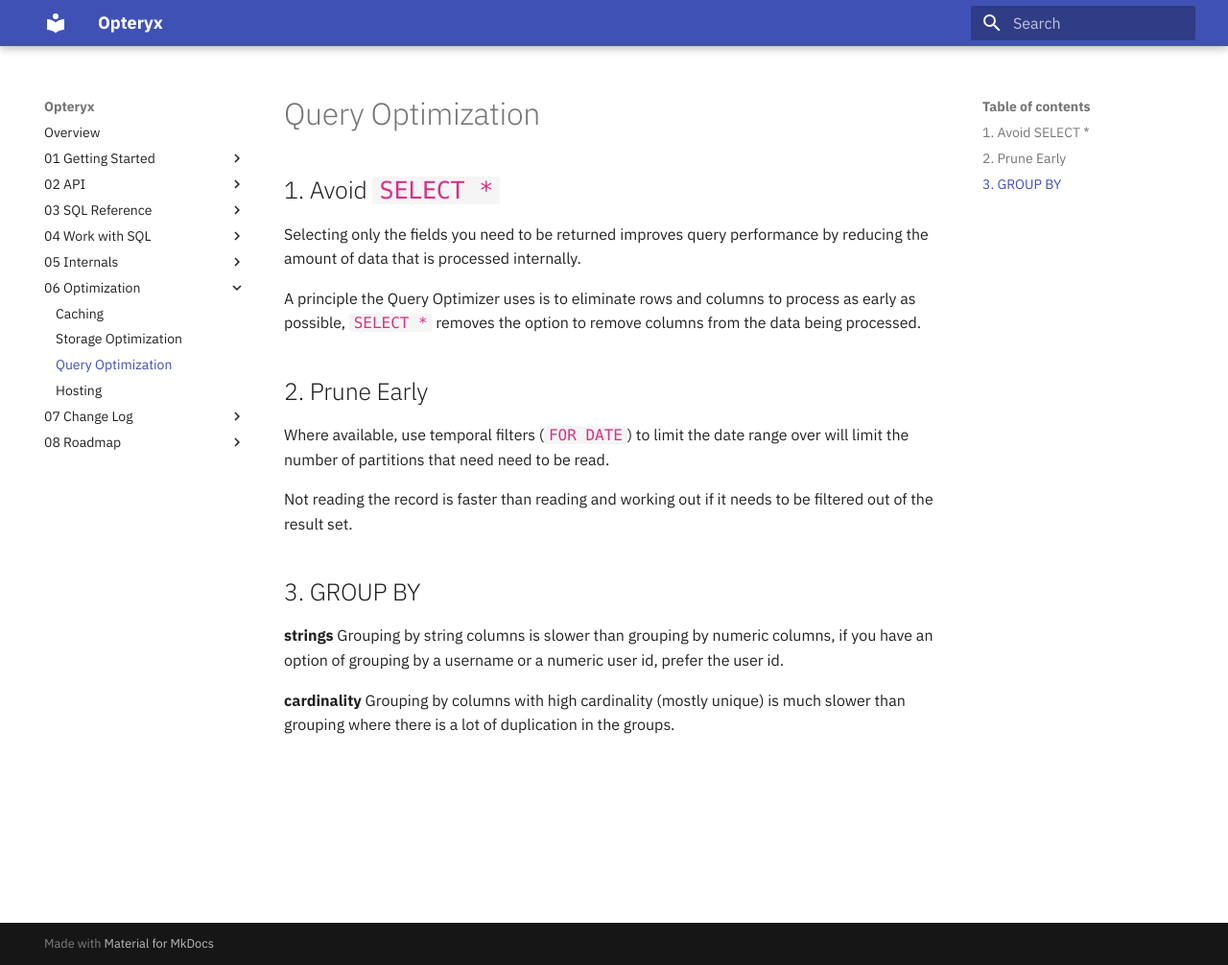
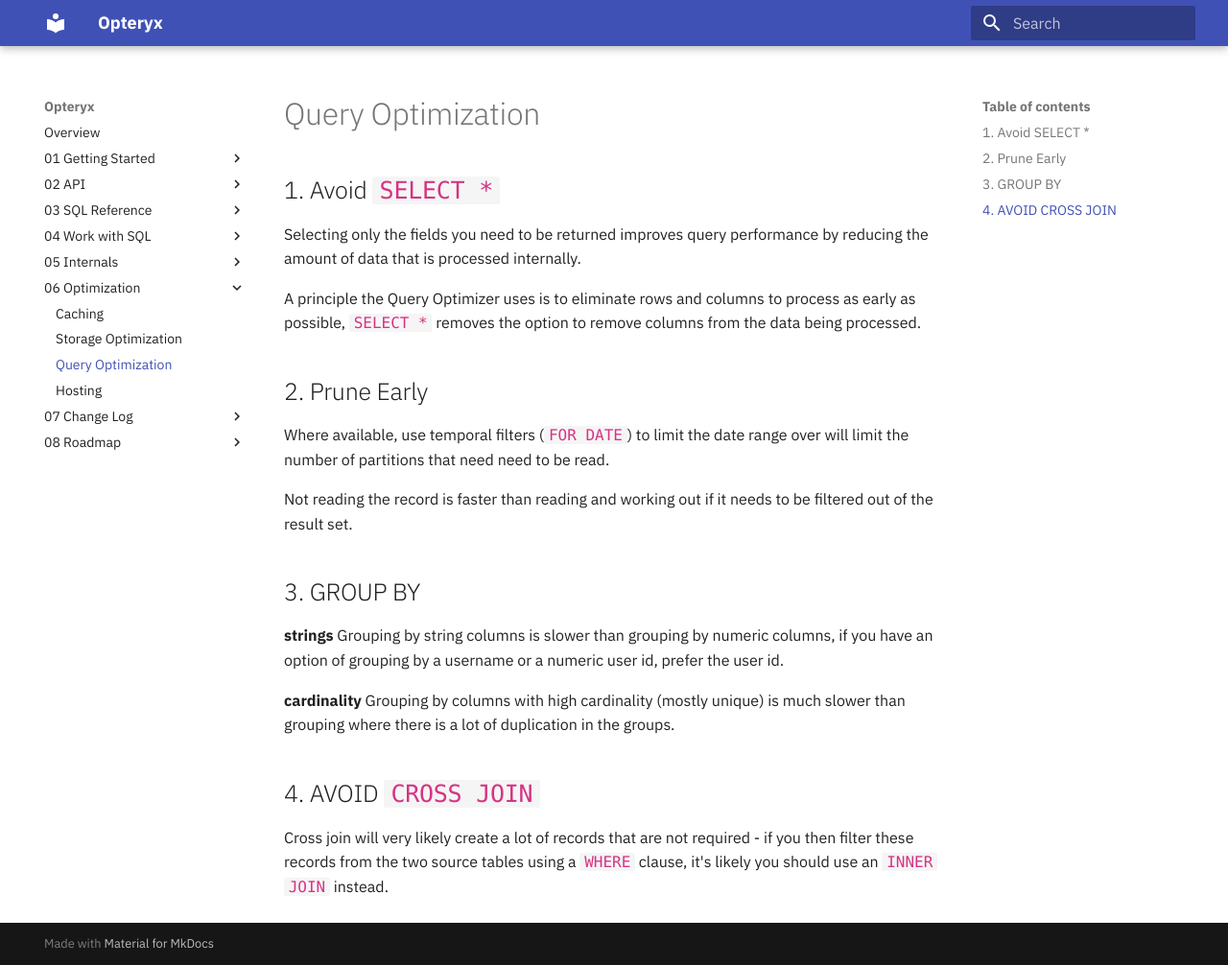
Before and after one commit to mabel-dev/opteryx, an MkDocs documentation site: the page built from docs/06 Optimization/03 Query Optimization.md, in a window 1280 px wide and 1006 px high. Shown: the whole window at 96% size. Built offline with MkDocs 1.6.1 and Material for MkDocs 9.7.7, drawn with Linux system fonts in a browser that asks for light colours.

Commit message:
cross join

```diff
--- a/docs/06 Optimization/03 Query Optimization.md
+++ b/docs/06 Optimization/03 Query Optimization.md
@@ -19,3 +19,7 @@ Grouping by string columns is slower than grouping by numeric columns, if you ha
 
 **cardinality**
 Grouping by columns with high cardinality (mostly unique) is much slower than grouping where there is a lot of duplication in the groups.
+
+## 4. AVOID `CROSS JOIN`
+
+Cross join will very likely create a lot of records that are not required - if you then filter these records from the two source tables using a `WHERE` clause, it's likely you should use an `INNER JOIN` instead.
```
